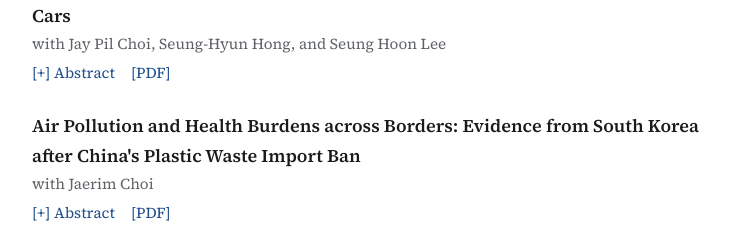
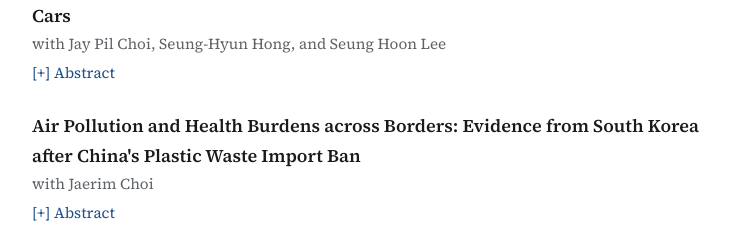
Before and after one commit to yoonseungseon/yoonseungseon.github.io, a plain HTML site: page index.html in a window 1280 px wide. Shown: the part 548-800 px from the top of the page, without its empty margins (272-1007 px from the left). Drawn offline with Linux system fonts and the light colour scheme.

Commit message:
Remove working paper PDFs; keep abstracts only
Co-Authored-By: Claude Opus 5.5 <noreply@anthropic.com>

```diff
--- a/index.html
+++ b/index.html
@@ -138,7 +138,7 @@
       <div class="paper-title">How Intermediated Markets Adjust to Demand Shocks: Evidence from Used Cars</div>
       <div class="coauthors">with Jay Pil Choi, Seung-Hyun Hong, and Seung Hoon Lee</div>
       <details>
-        <summary><span class="abs">Abstract</span><a class="pdf" href="papers/seon_boycott_used_cars.pdf">[PDF]</a></summary>
+        <summary><span class="abs">Abstract</span></summary>
         <p>
           How does a secondary market for a durable good absorb a demand shock when most
           trade passes through intermediaries, and do intermediaries passively transmit the shock
@@ -162,7 +162,7 @@
       <div class="paper-title">Air Pollution and Health Burdens across Borders: Evidence from South Korea after China's Plastic Waste Import Ban</div>
       <div class="coauthors">with Jaerim Choi</div>
       <details>
-        <summary><span class="abs">Abstract</span><a class="pdf" href="papers/seon_plastic_waste_ban.pdf">[PDF]</a></summary>
+        <summary><span class="abs">Abstract</span></summary>
         <p>
           This paper examines how China&rsquo;s 2018 plastic waste import ban shifted environmental
           and health burdens to South Korea by reshaping global plastic waste trade.
```
Also changed, not shown: 2 other files.
